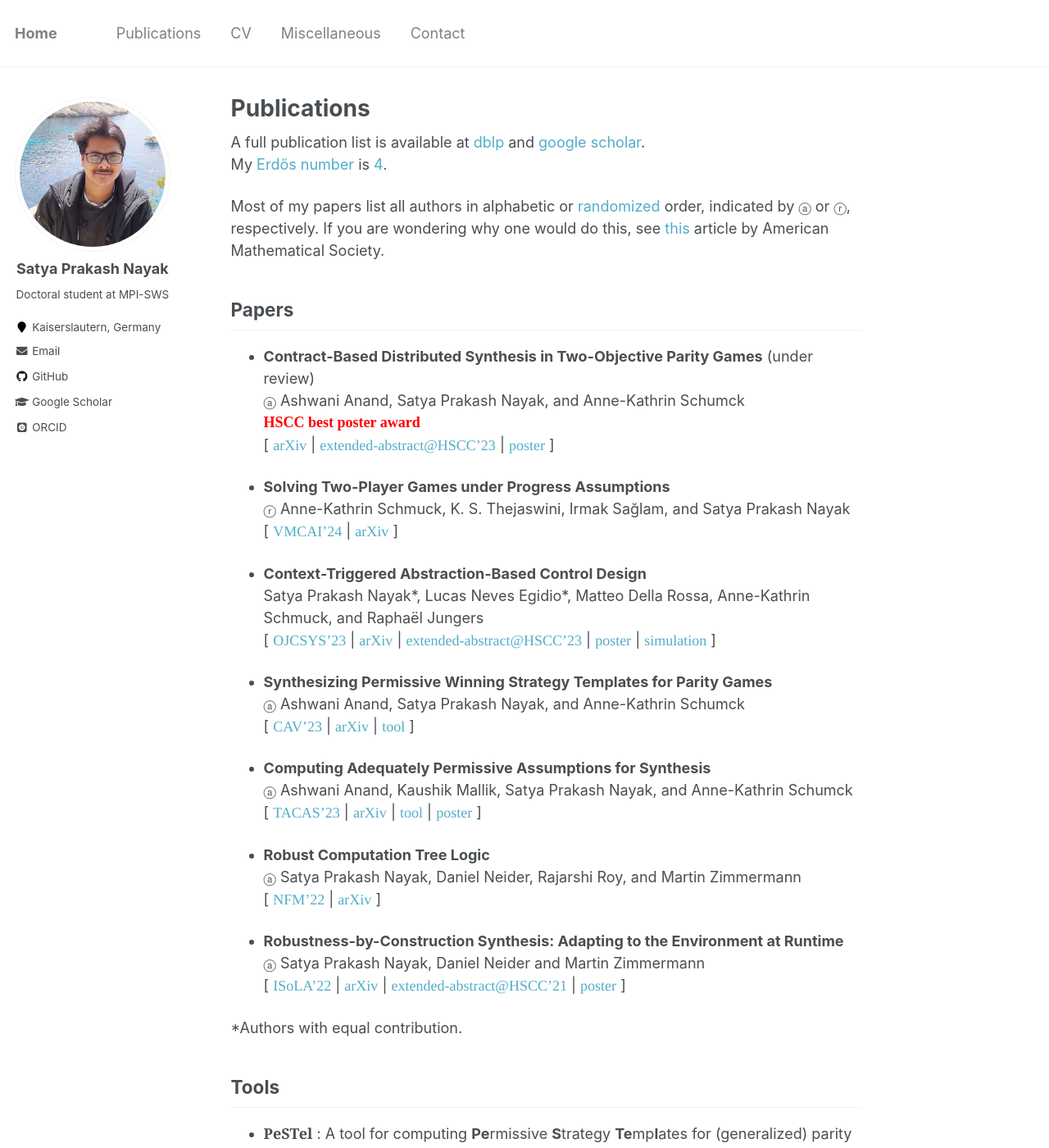
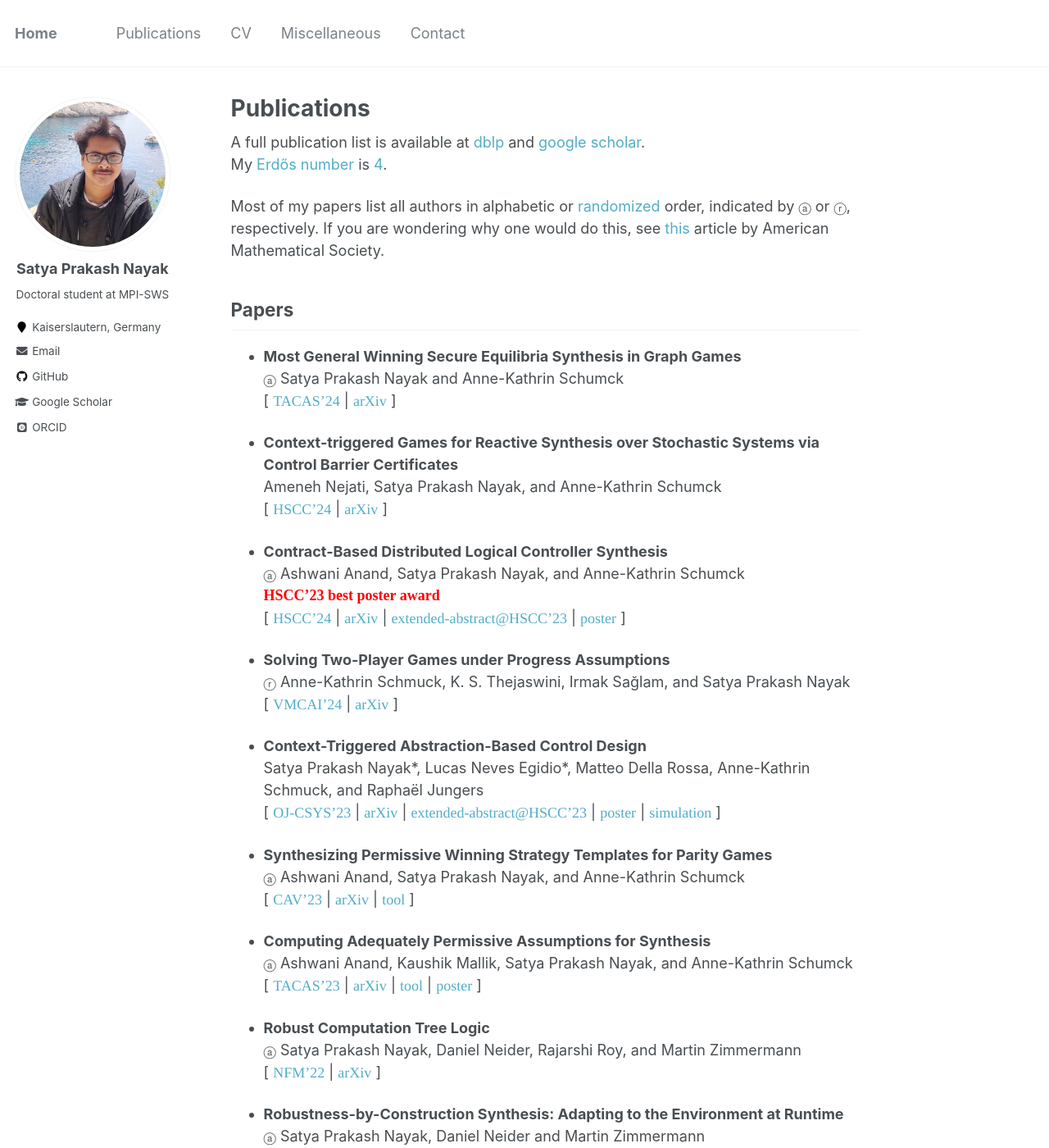
Before and after one commit to satya2009rta/satya2009rta.github.io, a Jekyll site: the page built from _pages/publications.md, in a window 1280 px wide and 1400 px high. Shown: the whole window at 82% size. Built offline with Jekyll 4.4.1, drawn with Linux system fonts in a browser that asks for light colours; some web fonts are replaced; some of the changed text lies outside the part shown.

Commit message:
tacas and hscc

```diff
--- a/_pages/publications.md
+++ b/_pages/publications.md
@@ -9,24 +9,38 @@ My <a href="https://en.wikipedia.org/wiki/Erd%C5%91s_number" style="text-decorat
 
 Most of my papers list all authors in alphabetic or <a href="https://www.aeaweb.org/journals/policies/random-author-order/search?RandomAuthorsSearch%5Bsearch%5D=nayak" style="text-decoration:none;">randomized</a> order, indicated by <span style="font-size: smaller;">&#x24d0;</span> or <span style="font-size: smaller;">&#x24e1;</span>, respectively.
 If you are wondering why one would do this, see <a href="http://www.ams.org/profession/leaders/CultureStatement04.pdf?fbclid=IwAR3L5L-09zvS-7C7s1_tcVVvsRuVM6Y5chdTLXsGHMW9iH7faknK7YXUEyQ" style="text-decoration:none;">this</a> article by American Mathematical Society.
+
 ## Papers
-* **Contract-Based Distributed Synthesis in Two-Objective Parity Games** (under review) <br>
+
+* **Most General Winning Secure Equilibria Synthesis in Graph Games** <br>
+<span style="font-size: smaller;">&#x24d0;</span>
+Satya Prakash Nayak and Anne-Kathrin Schumck <br>
+[ <a href="#" style="text-decoration:none;font-family:'Times';">TACAS'24</a> |
+<a href="https://arxiv.org/abs/2401.09957" style="text-decoration:none;font-family:'Times';">arXiv</a> ]
+
+* **Context-triggered Games for Reactive Synthesis over Stochastic Systems via Control Barrier Certificates** <br>
+Ameneh Nejati, Satya Prakash Nayak, and Anne-Kathrin Schumck <br>
+[ <a href="#" style="text-decoration:none;font-family:'Times';">HSCC'24</a> |
+<a href="#" style="text-decoration:none;font-family:'Times';">arXiv</a> ]
+
+* **Contract-Based Distributed Logical Controller Synthesis** <br>
 <span style="font-size: smaller;">&#x24d0;</span>
 Ashwani Anand, Satya Prakash Nayak, and Anne-Kathrin Schumck <br>
-<b style="font-family:'Times New Roman'; color:red">HSCC best poster award</b> <br>
-[ <a href="https://arxiv.org/abs/2307.06212" style="text-decoration:none;font-family:'Times';">arXiv</a> |
+<b style="font-family:'Times New Roman'; color:red">HSCC'23 best poster award</b> <br>
+[ <a href="#" style="text-decoration:none;font-family:'Times';">HSCC'24</a> |
+<a href="https://arxiv.org/abs/2307.06212" style="text-decoration:none;font-family:'Times';">arXiv</a> |
 <a href="https://doi.org/10.1145/3575870.3589555" style="text-decoration:none;font-family:'Times';">extended-abstract@HSCC'23</a> |
 <a href="{{ base_path }}/files/posters/hscc23-2.pdf" style="text-decoration:none;font-family:'Times';">poster</a> ]
 
 * **Solving Two-Player Games under Progress Assumptions** <br>
 <span style="font-size: smaller;">&#x24e1;</span>
 Anne-Kathrin Schmuck, K. S. Thejaswini, Irmak Sağlam, and Satya Prakash Nayak <br>
-[ <a href="#" style="text-decoration:none;font-family:'Times';">VMCAI'24</a> |
+[ <a href="https://doi.org/10.1007/978-3-031-50524-9_10" style="text-decoration:none;font-family:'Times';">VMCAI'24</a> |
 <a href="https://arxiv.org/abs/2310.12767" style="text-decoration:none;font-family:'Times';">arXiv</a> ]
 
 * **Context-Triggered Abstraction-Based Control Design** <br>
 Satya Prakash Nayak\*, Lucas Neves Egidio\*, Matteo Della Rossa, Anne-Kathrin Schmuck, and Raphaël Jungers<br>
-[ <a href="https://doi.org/10.1109/OJCSYS.2023.3305835" style="text-decoration:none;font-family:'Times';">OJCSYS'23</a> |
+[ <a href="https://doi.org/10.1109/OJCSYS.2023.3305835" style="text-decoration:none;font-family:'Times';">OJ-CSYS'23</a> |
 <a href="https://arxiv.org/abs/2305.03399" style="text-decoration:none;font-family:'Times';">arXiv</a> |
 <a href="https://doi.org/10.1145/3575870.3589553" style="text-decoration:none;font-family:'Times';">extended-abstract@HSCC'23</a> |
 <a href="{{ base_path }}/files/posters/hscc23-1.pdf" style="text-decoration:none;font-family:'Times';">poster</a> |
@@ -71,5 +85,5 @@ Satya Prakash Nayak, Daniel Neider and Martin Zimmermann<br>
 * <b style="font-family:'Georgia'">PeSTel</b> : A tool for computing **Pe**rmissive **S**trategy **Te**mp**l**ates for (generalized) parity games <br>
 [ <a href="https://github.com/satya2009rta/pestel" style="text-decoration:none;font-family:'Times';">GitHub</a> ]
 
-* <b style="font-family:'Georgia'">SImPA</b> : A tool for computing **S**ufficient, **Im**plementable and **P**ermissive **A**ssumptions for parity games <br>
+* <b style="font-family:'Georgia'">SImPA</b> : A tool for computing **S**ufficient, **Im**plementable, and **P**ermissive **A**ssumptions for parity games <br>
 [ <a href="https://gitlab.mpi-sws.org/kmallik/simpa" style="text-decoration:none;font-family:'Times';">GitLab</a> ]
```
Also changed, not shown: _pages/cv.md (+4 -2 lines), _pages/miscellaneous.md (+7 -1 lines).
